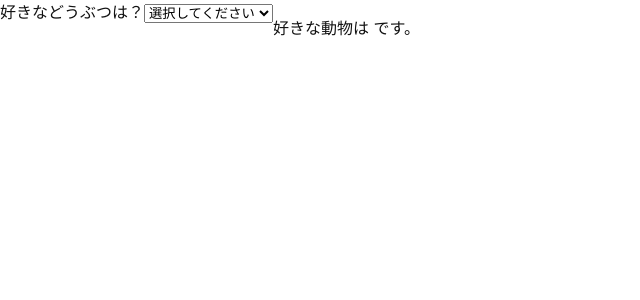
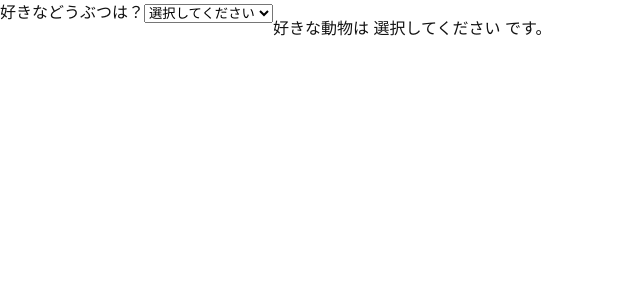
Before and after one commit to MofuMofu2/react-sandbox, a React (Create React App) app: page / in a window 1280 px wide. Shown: the top 300 px of the page, without its empty margins (0-640 px from the left). Built offline with nearby package versions, Linux system fonts and the light colour scheme.

Commit message:
refactor: #52 なんかvalueが見えるのは微妙だと思ったので直してみた

```diff
--- a/src/component/Form/FormSelect.tsx
+++ b/src/component/Form/FormSelect.tsx
@@ -9,6 +9,12 @@ export default function FormSelect() {
 
   const handleForm = (e: React.ChangeEvent<HTMLSelectElement>) => {
     setForm({ ...form, [e.target.name]: e.target.value });
+  };
+
+  const searchName = (animal: string) => {
+    const param = animals.find((param) => param.value === animal);
+
+    return param !== undefined ? param.name : "まだ決めてない";
   };
 
   return (
@@ -25,7 +31,7 @@ export default function FormSelect() {
           ))}
         </select>
       </form>
-      <p>{`好きな動物は ${form.animal} です。`}</p>
+      <p>{`好きな動物は ${searchName(form.animal)} です。`}</p>
     </>
   );
 }
```
